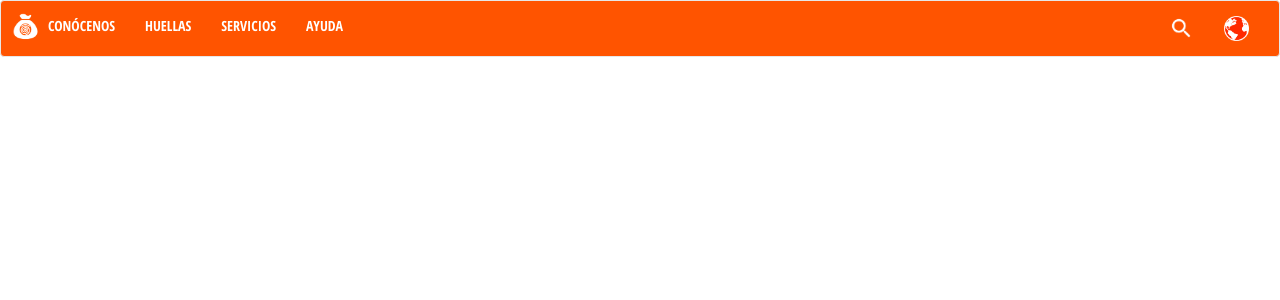
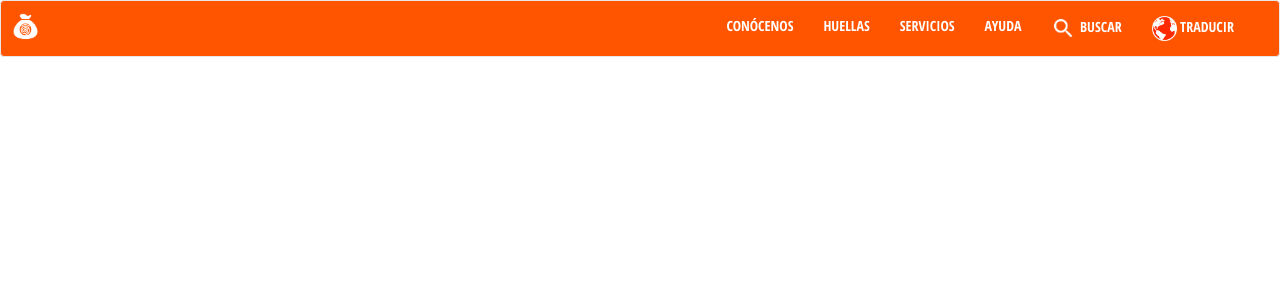
Before and after one commit to jfuenmayor96/hueprint, a React (Create React App) app: page / in a window 1280 px wide. Shown: the top 300 px of the page. Built offline with nearby package versions, Linux system fonts and the light colour scheme.

Commit message:
primera version del navbar

```diff
--- a/src/containers/Navbar/Navbar.css
+++ b/src/containers/Navbar/Navbar.css
@@ -28,7 +28,11 @@ nav {
 }
 
 .navbar.navbar-default.center .collapse.navbar-collapse.navbar-inner.in>ul {
-    display: inline-block;
+    display: block;
+}
+
+.navbar.navbar-default.center .collapse.navbar-collapse.navbar-inner.in>ul>li {
+    border: 1px solid white;
 }
 
 .navbar.navbar-default.center .collapse.navbar-collapse.navbar-inner.in>ul.navbar-right {
--- a/src/containers/Navbar/Navbar.js
+++ b/src/containers/Navbar/Navbar.js
@@ -17,21 +17,16 @@ class Navbar extends Component {
                             <img src={require("../../assets/Navbar/logo.png")} alt="Hueprint logo" height="32px" width="32px"/>
                         </a>
                         </div>
-                        <div className="collapse navbar-collapse navbar-inner text-center" id="myNavbar">
+                        <div className="collapse navbar-collapse navbar-inner text-center navbar-right" id="myNavbar">
                             <ul className="nav navbar-nav text-center" id="elements">
                                 <li><a href="#">CONÓCENOS</a></li>
                                 <li><a href="#">HUELLAS</a></li>
                                 <li><a href="#">SERVICIOS</a></li>
                                 <li><a href="#">AYUDA</a></li>
+                                <li><a href="#"><img src={require('../../assets/Navbar/lupa.png')}  height="25px" width="25px" alt="Buscar"/> BUSCAR</a></li>
+                                <li><a href="#"><img src={require('../../assets/Navbar/planeta.png')}  height="25px" width="25px" alt="Traducir"/> TRADUCIR</a></li>
                             </ul>
-                            <ul className="nav navbar-nav navbar-right text-center hidden-xs">
-                                <li  style={{clear: "both"}}><a href="#"><img src={require('../../assets/Navbar/lupa.png')}  height="25px" width="25px" alt="Buscar"/></a></li>
-                               <li><a href="#"><img src={require('../../assets/Navbar/planeta.png')}  height="25px" width="25px" alt="Buscar"/></a></li>
-                            </ul>
-                            <ul className="nav navbar-nav navbar-right text-center visible-xs">
-                                <li><a href="#"><img src={require('../../assets/Navbar/lupa.png')}  height="25px" width="25px" alt="Buscar"/> BUSCAR</a></li>
-                               <li><a href="#"><img src={require('../../assets/Navbar/planeta.png')}  height="25px" width="25px" alt="Traducir"/> TRADUCIR</a></li>
-                            </ul>
+
                         </div>
                     </div>
                 </nav>
```
